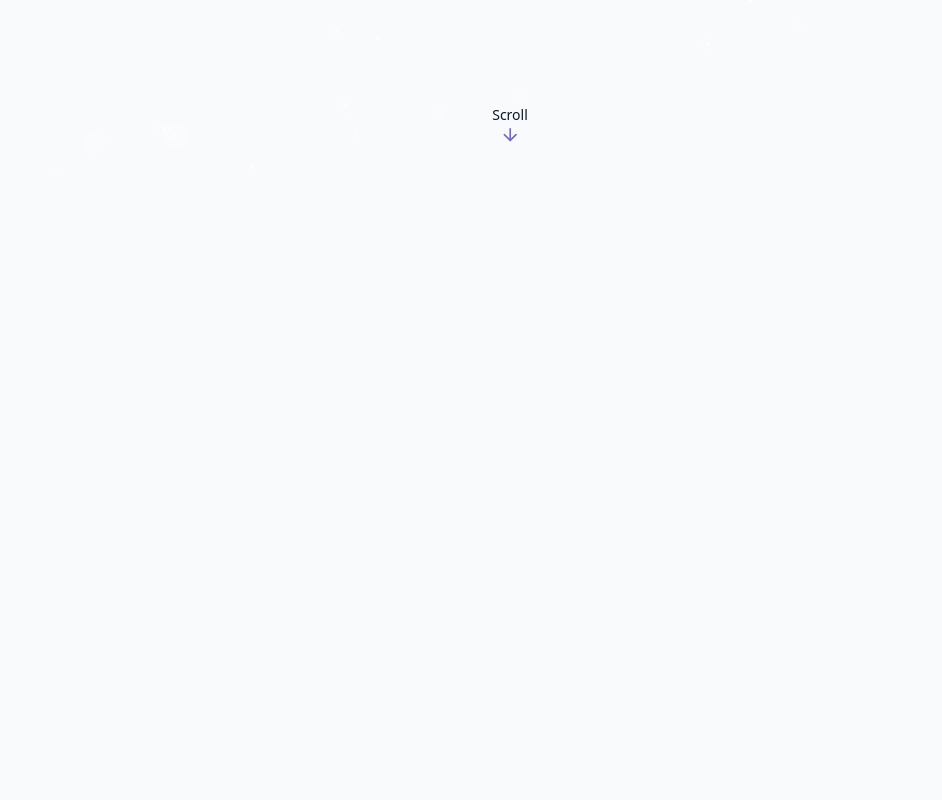
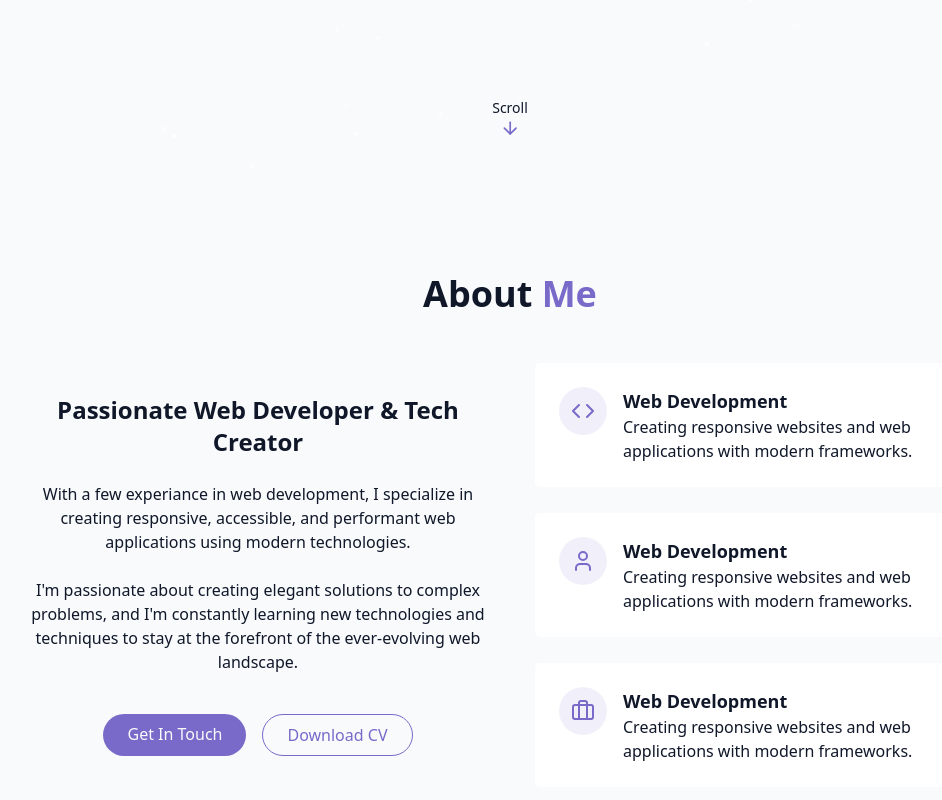
Before and after one commit to danutavram/beautiful-portfolio, a React (Vite) app: page / in a window 1280 px wide. Shown: the part 622-1422 px from the top of the page, without its empty margins (130-1072 px from the left). Before the commit the page ends 800 px from the top, so only its background shows below. Built offline with nearby package versions, Linux system fonts and the light colour scheme.

Commit message:
AboutSection

```diff
--- /dev/null
+++ b/src/components/AboutSection.jsx
@@ -0,0 +1,67 @@
+import { Briefcase, Code, User } from "lucide-react"
+
+export const AboutSection = () =>{
+    return (
+        <section id="about" className="py-24 px-4 relative">
+            <div className="container mx-auto max-w-5xl">
+                <h2 className="text-3xl md:text-4xl font-bold mb-12 text-center">
+                    About <span className="text-primary"> Me</span>
+                </h2>
+                <div className="grid grid-cols-2 md:grid-cols-2 gap-12 items-center">
+                    <div className="space-y-6">
+                        <h3 className="text-2xl font-semibold">Passionate Web Developer & Tech Creator</h3>
+                        <p className="text-muted-foreground">
+                            With a few experiance in web development, I specialize in creating responsive, accessible, and performant web applications using modern technologies.
+                        </p>
+                        <p className="text-muted-foreground">
+                            I'm passionate about creating elegant solutions to complex problems, and I'm constantly learning new technologies and techniques to stay at the forefront
+                            of the ever-evolving web landscape.
+                        </p>
+
+                        <div className="flex flex-col sm:flex-row gap-4 pt-4 justify-center">
+                            <a href="#contact" className="cosmic-button">
+                                Get In Touch</a>
+                            <a href="#contact" className="px-6 py-2 rounded-full border border-primary text-primary hover:bg-primary/10 transition-colors duration-300">
+                            Download CV</a>
+                        </div>
+                    </div>
+                    <div className="grid grid-cols-1 gap-6">
+                        <div className="gradient-border p-6 card-hover">
+                            <div className="flex items-start gap-4">
+                                <div className="p-3 rounded-full bg-primary/10">
+                                    <Code className="h-6 w-6 text-primary" />
+                                </div>
+                                <div className="text-left">
+                                    <h4 className="font-semibold text-lg"> Web Development</h4>
+                                    <p className="text-muted-foreground">Creating responsive websites and web applications with modern frameworks.</p>
+                                </div>
+                            </div>
+                        </div>
+                        <div className="gradient-border p-6 card-hover">
+                            <div className="flex items-start gap-4">
+                                <div className="p-3 rounded-full bg-primary/10">
+                                    <User className="h-6 w-6 text-primary" />
+                                </div>
+                                <div className="text-left">
+                                    <h4 className="font-semibold text-lg"> Web Development</h4>
+                                    <p className="text-muted-foreground">Creating responsive websites and web applications with modern frameworks.</p>
+                                </div>
+                            </div>
+                        </div>
+                        <div className="gradient-border p-6 card-hover">
+                            <div className="flex items-start gap-4">
+                                <div className="p-3 rounded-full bg-primary/10">
+                                    <Briefcase className="h-6 w-6 text-primary" />
+                                </div>
+                                <div className="text-left">
+                                    <h4 className="font-semibold text-lg"> Web Development</h4>
+                                    <p className="text-muted-foreground">Creating responsive websites and web applications with modern frameworks.</p>
+                                </div>
+                            </div>
+                        </div>
+                    </div>
+                </div>
+            </div>
+        </section>
+    )
+}
--- a/src/pages/Home.jsx
+++ b/src/pages/Home.jsx
@@ -2,6 +2,7 @@
 import { ThemeToggle } from "@/components/ThemeToggle";
 import { Navbar } from "../components/Navbar";
 import { HeroSection } from "../components/HeroSection";
+import { AboutSection } from "../components/AboutSection";
 
 export const Home = ()=>{
     return <div className="min-h-screen  bg-background text-foreground overflow-x-hidden">
@@ -16,6 +17,7 @@
         {/* Main Content */}
         <main>
             <HeroSection />
+            <AboutSection />
         </main>
         {/* Footer */}
     </div>;
```
